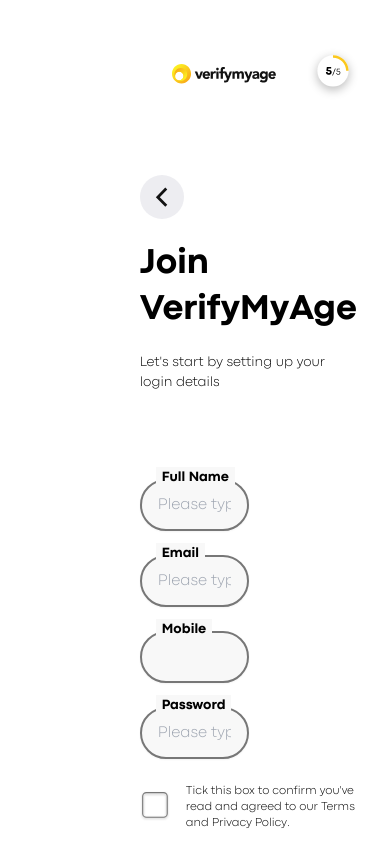
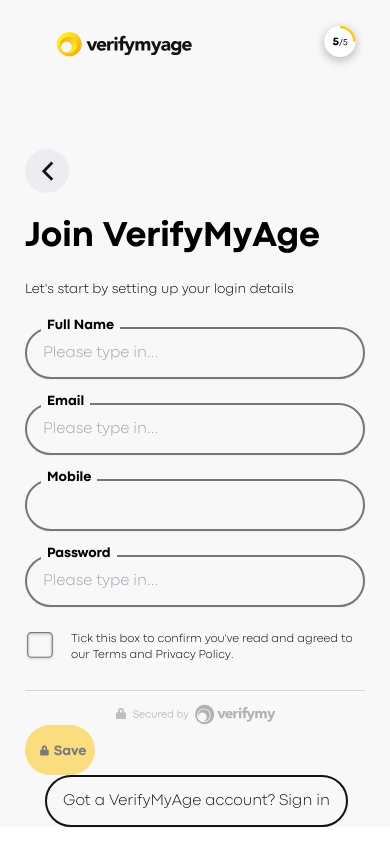
Before and after one commit to thiagomart/react-app, a Next.js app: page / in a window 390 px wide. Shown: the top 844 px of the page. Built offline with nearby package versions, Linux system fonts and the light colour scheme.

Commit message:
chore: update design mobile

```diff
--- a/src/app/components/Footer/index.tsx
+++ b/src/app/components/Footer/index.tsx
@@ -8,7 +8,7 @@
 export function Footer({terms}: Props): JSX.Element {
     return (
         <div>
-            <div className="flex items-center pt-[60px]">
+            <div className="md:flex items-center md:pt-[60px] sm:w-full">
                 <div>
                     <button
                         className="border-0 w-[70px] text-[9px] flex items-center justify-center bg-light-yellow font-normal rounded-full px-4 py-3.5 text-dark-grey disabled:opacity-55 "
--- a/src/app/components/Form/index.tsx
+++ b/src/app/components/Form/index.tsx
@@ -4,6 +4,7 @@
 import * as yup from 'yup';
 import { yupResolver } from '@hookform/resolvers/yup';
 import { Footer } from '../Footer';
+import Image from 'next/image';
 
 type Props = {
 	terms: boolean,
@@ -37,7 +38,7 @@
 	return (
 	<div>
 		<form onSubmit={handleSubmit(onSubmit)}>
-			<div className="mt-7 w-1/2 pt-[59.5px]">
+			<div className="mt-7 md:w-1/2 md:pt-[59.5px]">
 				 <div className="mb-6">
 					<div className="bg-white-smoke md:bg-white absolute ml-4 -mt-3 px-1.5">
 						<label htmlFor='Full Name'
@@ -150,6 +151,13 @@
 					<label> Tick this box to confirm you've read and agreed to our Terms and Privacy Policy.</label>
 				</div>
 			</div>
+			<Image
+				className="mt-[23px] md:hidden block w-full"
+				src="/signature-mobile.svg"
+				width={325}
+				height={32}
+				alt="logo"
+			/>
 			<Footer terms={terms}/>
 		</form>
 	</div>
--- a/src/app/page.tsx
+++ b/src/app/page.tsx
@@ -8,15 +8,15 @@
   const [terms, setTerms] = useState<boolean>(false);
 
   return (
-	<div className="flex justify-stretch w-full">
-	  <div className="flex-none items-center object-contain shrink self-stretch xl:visible lg:visible md:visible sm:invisible xs:invisible" >
+	<div className="grid grid-cols-1 md:grid-cols-2 gap-4">
+	  <div className="hidden md:block" >
 		<Image src="/side-bg.svg" alt="Background" className="w-full xl:visible lg:visible md:visible sm:invisible xs:invisible" width={1090} height={960}
 		  />
 	  </div>
-	  <div className="flex-initial flex-col w-full pt-8 pr-8 pb-[59.5px] pl-[89px] max-w-5xl items-right text-sm lg:flex shrink">
-		<Header />
-		<Form terms={terms} setTerms={setTerms}/>
-	  </div>
+		<div className="md:flex-initial md:flex-col w-full xs:px-[25px] sm:px-[25px] md:pt-8 md:pr-8 md:pb-[59.5px] md:pl-[89px] max-w-5xl md:items-right text-sm lg:flex shrink bg-white-smoke md:bg-white">
+			<Header />
+			<Form terms={terms} setTerms={setTerms}/>
+		</div>
 	</div>
   );
 }
```
